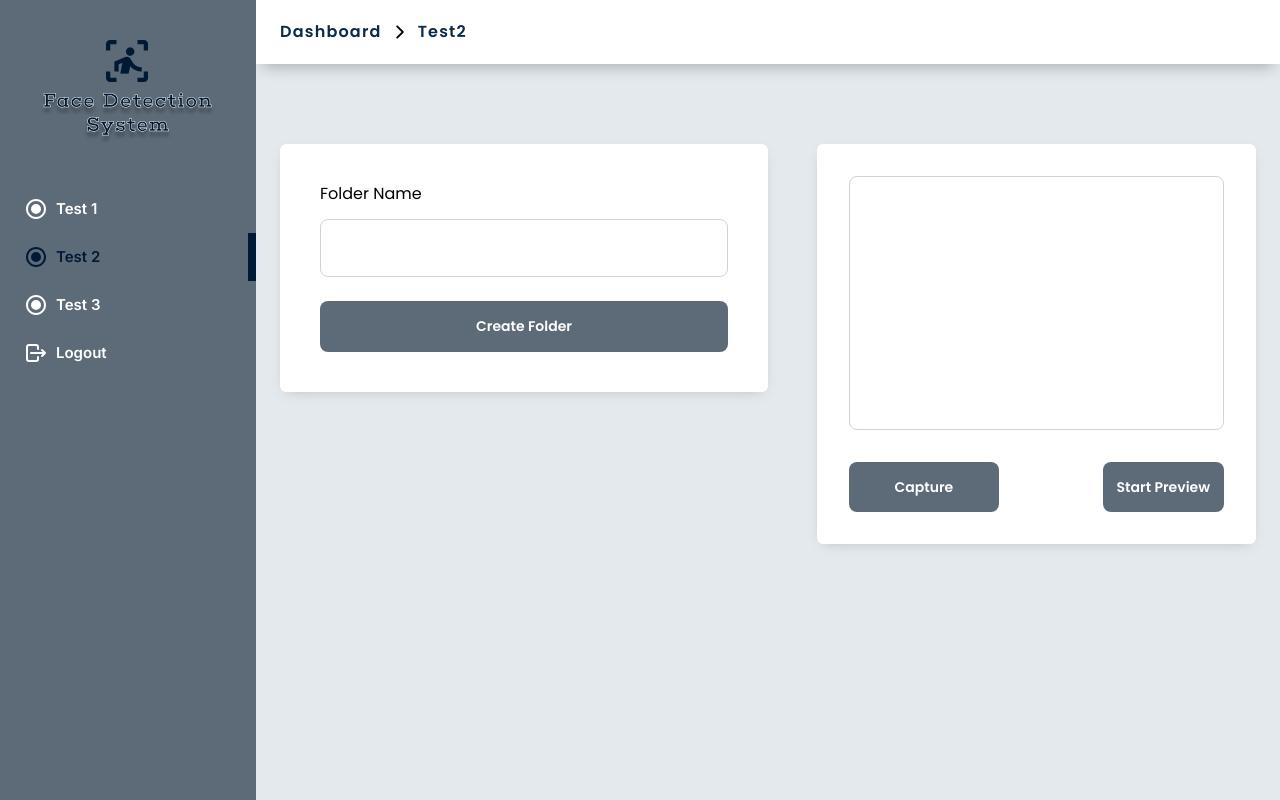
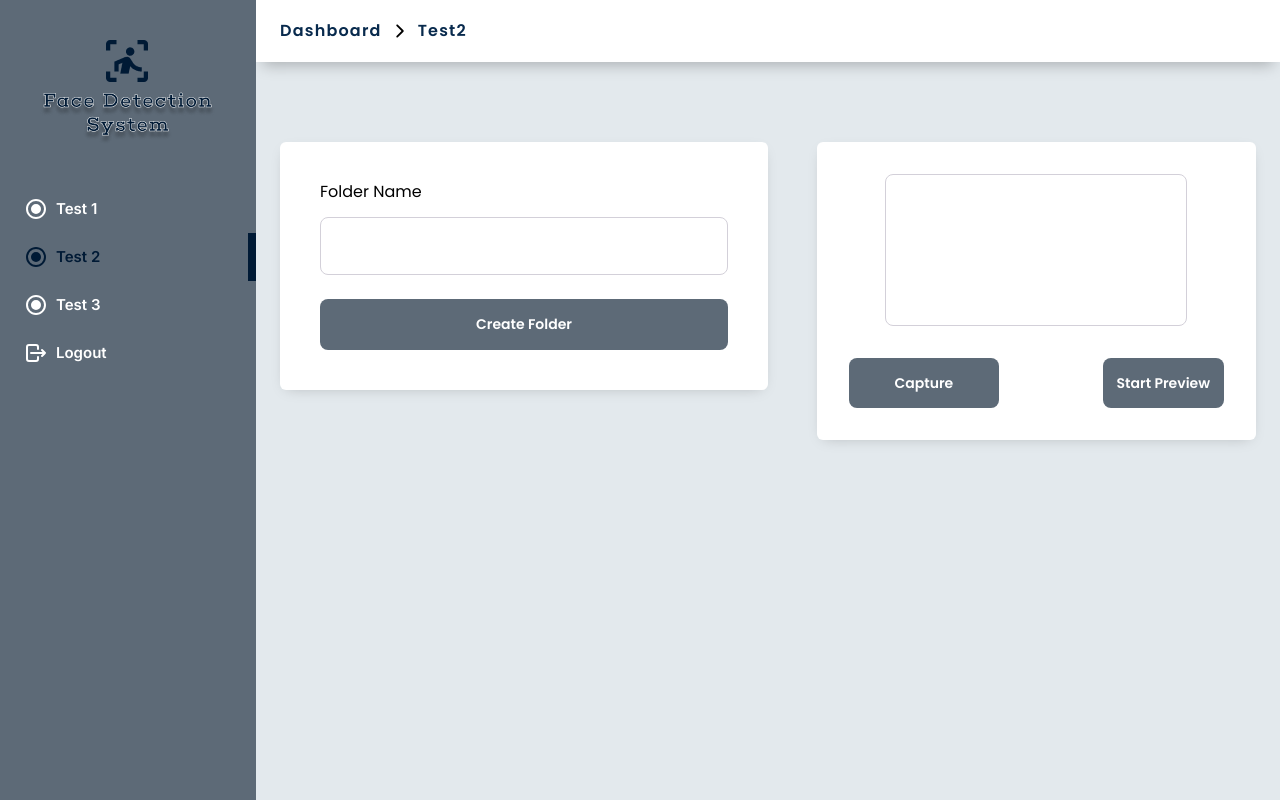
Before and after one commit to tech-911/AI, a React (Create React App) app: page /dashboard/test2 in a window 1280 px wide. Built offline with nearby package versions, Linux system fonts and the light colour scheme; no server answers; sample sign-in values are in the browser's storage.

Commit message:
...updating

```diff
--- a/src/components/dashboardBreadcrumbs/BreadCrumb.jsx
+++ b/src/components/dashboardBreadcrumbs/BreadCrumb.jsx
@@ -2,16 +2,27 @@ import React from "react";
 import { Link } from "react-router-dom";
 import { IoIosArrowForward } from "react-icons/io";
 import "./breadCrumb.scss";
-const BreadCrumb = ({ currentLink }) => {
+import { MdOutlineMenu } from "react-icons/md";
+const BreadCrumb = ({ currentLink, setSidebar, sidebar }) => {
   return (
-    <div className="flex items-center font-[inter] bread_crumb">
+    <div className="flex flex-row items-center bread_crumb">
+      <MdOutlineMenu
+        className="dash_hamburger cursor-pointer text-[black]"
+        onClick={() => {
+          setSidebar(!sidebar);
+        }}
+      />
+      <div className="Bread_links flex items-center font-[inter] ">
         <Link to="/dashboard/test1" className="link1">
           <p className="link_item1">Dashboard</p>
         </Link>
         <IoIosArrowForward className="mx-2 text-[20px]" />
         <Link to={""} className="link1">
-        <p className="link_item1">{currentLink}</p>
+          <p className="link_item1">{`${currentLink
+            .charAt(0)
+            .toUpperCase()}${currentLink.slice(1)}`}</p>
         </Link>
+      </div>
     </div>
   );
 };
--- a/src/components/dashboardBreadcrumbs/breadCrumb.scss
+++ b/src/components/dashboardBreadcrumbs/breadCrumb.scss
@@ -1,8 +1,18 @@
 .bread_crumb {
   background: #ffffff;
   box-shadow: 0px 10px 14px -7px rgba(0, 0, 0, 0.25);
-  height: 4rem;
+  // height: 4rem;
   padding-left: 1.5rem;
+  padding-top: 1rem;
+  padding-bottom: 1rem;
+  .dash_hamburger {
+    @media screen and (min-width: 850px) {
+      display: none;
+    }
+    font-size: 40px;
+    margin-right: 2rem;
+  }
+  .Bread_links {
     .link1 {
       .link_item1 {
         font-family: "Poppins";
@@ -20,3 +30,4 @@
       }
     }
   }
+}
--- a/src/pages/Main_Dashboard/About.js
+++ b/src/pages/Main_Dashboard/About.js
@@ -1,6 +1,5 @@
 import React from "react";
 import "./about.scss";
-import BreadCrumb from "../../components/dashboardBreadcrumbs/BreadCrumb";
 import { BsFillPersonFill } from "react-icons/bs";
 import { FcProcess } from "react-icons/fc";
 import { MdFaceRetouchingOff } from "react-icons/md";
@@ -9,7 +8,6 @@ const About = () => {
   const Navigate = useNavigate();
   return (
     <div className="flex flex-col h-full about_wrapper">
-      <BreadCrumb currentLink="Test1" />
       <div className="test1_section1 mt-20 flex items-center justify-between mx-[1.5rem]">
         <div className="enroll flex flex-col items-center w-[30%]">
           <BsFillPersonFill className="text-[50px] text-[#082a4d]" />
--- a/src/pages/Main_Dashboard/Dashboard.js
+++ b/src/pages/Main_Dashboard/Dashboard.js
@@ -9,11 +9,11 @@ import { MdOutlineMenu } from "react-icons/md";
 import { RiRadioButtonLine } from "react-icons/ri";
 import "./dash.scss";
 import { useState } from "react";
+import BreadCrumb from "../../components/dashboardBreadcrumbs/BreadCrumb";
 
 function Dashboard({ siginOUt }) {
   const [sidebar, setSidebar] = useState(0);
   const path = useLocation().pathname;
-
   return (
     <div className="h-full dash_wrapper">
       <div className="flex items-start h-full dash_container">
@@ -36,7 +36,9 @@ function Dashboard({ siginOUt }) {
             >
               <div
                 className={`flex items-center  ${
-                  path.includes("test1") ? "border-r-8 border-r-[#001A35] text-[#001A35]" : ""
+                  path.includes("test1")
+                    ? "border-r-8 border-r-[#001A35] text-[#001A35]"
+                    : ""
                 } w-full py-3`}
               >
                 <RiRadioButtonLine className="text-[24px]" />
@@ -51,7 +53,9 @@ function Dashboard({ siginOUt }) {
             >
               <div
                 className={`flex items-center ${
-                  path.includes("test2") ? "border-r-8 border-r-[#001A35] text-[#001A35]" : ""
+                  path.includes("test2")
+                    ? "border-r-8 border-r-[#001A35] text-[#001A35]"
+                    : ""
                 } w-full py-3`}
               >
                 <RiRadioButtonLine className="text-[24px]" />
@@ -66,7 +70,9 @@ function Dashboard({ siginOUt }) {
             >
               <div
                 className={`flex items-center ${
-                  path.includes("test3") ? "border-r-8 border-r-[#001A35] text-[#001A35]" : ""
+                  path.includes("test3")
+                    ? "border-r-8 border-r-[#001A35] text-[#001A35]"
+                    : ""
                 } w-full py-3`}
               >
                 <RiRadioButtonLine className="text-[24px]" />
@@ -99,11 +105,16 @@ function Dashboard({ siginOUt }) {
           }`}
         ></div>
         <div className="outlet-body w-screen h-full outlet-media overflow-x-hidden dash_outlet">
-          <MdOutlineMenu
-            className="dash_hamburger cursor-pointer text-[black]"
+          {/* <MdOutlineMenu
+            className="dash_hamburger cursor-pointer text-[black] mb-4"
             onClick={() => {
               setSidebar(!sidebar);
             }}
+          /> */}
+          <BreadCrumb
+            currentLink={path.split("/dashboard/")[1]}
+            setSidebar={setSidebar}
+            sidebar={sidebar}
           />
           <Outlet />
         </div>
--- a/src/pages/Main_Dashboard/Logs.js
+++ b/src/pages/Main_Dashboard/Logs.js
@@ -1,10 +1,8 @@
 import React, { useRef, useState } from "react";
 import "./logs.scss";
-import BreadCrumb from "../../components/dashboardBreadcrumbs/BreadCrumb";
 const Logs = () => {
   return (
     <div className="logs_wrapper overflow-x-hidden">
-      <BreadCrumb currentLink="Test3" />
       <div></div>
     </div>
   );
--- a/src/pages/Main_Dashboard/Monitor.js
+++ b/src/pages/Main_Dashboard/Monitor.js
@@ -1,14 +1,20 @@
-import React, { useRef, useState } from "react";
+import React, { useRef, useState, useEffect } from "react";
 import "./monitor.scss";
-import BreadCrumb from "../../components/dashboardBreadcrumbs/BreadCrumb";
+import axios from "axios";
 
 const Monitor = () => {
   const [imageSrc, setImageSrc] = useState(null);
+  const [vstream, setVstream] = useState(null);
   const [stopStream, setStopStream] = useState(0);
+  const [folder, setFolder] = useState("");
+  const [idValue, setIdValue] = useState(0);
   const videoRef = useRef(null);
   const canvasRef = useRef(null);
+  const folderRef = useRef();
 
-  const capture = () => {
+  const capture = async () => {
+    setIdValue(idValue + 1);
+    console.log(idValue);
     const context = canvasRef.current.getContext("2d");
     context.drawImage(
       videoRef.current,
@@ -17,8 +23,21 @@ const Monitor = () => {
       canvasRef.current.width,
       canvasRef.current.height
     );
-    setImageSrc(canvasRef.current.toDataURL("image/webp", 0.6));
-    console.log("Image Data: ",canvasRef.current.toDataURL("image/webp", 0.6).split(',')[1]);
+    // setImageSrc(canvasRef.current.toDataURL("image/webp", 0.6));
+    // console.log(
+    //   "Image Data: ",
+    //   canvasRef.current.toDataURL("image/webp", 0.6).split(",")[1]
+    // );
+    try {
+      const imageRes = await axios.post("http://127.0.0.1:4000/capture", {
+        id: idValue,
+        folder_name: folder,
+        image: canvasRef.current.toDataURL("image/webp", 0.6).split(",")[1],
+      });
+      console.log("ImageResponse: ", imageRes);
+    } catch (error) {
+      console.log("Error: ", error);
+    }
   };
 
   const startVideo = async () => {
@@ -27,38 +46,65 @@ const Monitor = () => {
       const stream = await navigator.mediaDevices.getUserMedia({
         video: { facingMode: "user" },
       });
+      setVstream(stream);
       videoRef.current.srcObject = stream;
       await videoRef.current.play();
     } catch (err) {
       console.error(err);
     }
   };
-  const endVideo = () => {
+
+  const createFolder = async () => {
+    try {
+      const folderRes = await axios.post("http://127.0.0.1:4000/register", {
+        folder_name: folder,
+      });
+      console.log(folderRes);
+      folderRef.current.value = "";
+    } catch (error) {
+      console.log("Error: ", error);
+      folderRef.current.value = "";
+    }
+  };
+  const handleFolder = (e) => {
+    setFolder(e.target.value);
+  };
+
+  const endVideo = async () => {
     videoRef.current.srcObject = null;
     videoRef.current.pause();
     setStopStream(!stopStream);
+    vstream.getTracks().forEach((track) => track.stop());
+    setVstream(null);
   };
 
   return (
     <div className="monitor_wrapper flex flex-col h-[100%] w-[100%]">
-      <BreadCrumb currentLink="Test2" />
+      {/* <BreadCrumb currentLink="Test2" /> */}
       <div className="monitor_section flex flex-row justify-between mt-20">
         <div className="folderName">
           <label className="folderNameLabel" htmlFor="folderName">
             Folder Name
           </label>
           <input
+            ref={folderRef}
+            onChange={(e) => {
+              handleFolder(e);
+            }}
             className="outline-[#5d6a77] mt-4 w-full folderNameInput"
             type="text"
             id="folderName"
           />
-          <button className="mt-6 w-full folderNameButton">
+          <button
+            onClick={createFolder}
+            className="mt-6 w-full folderNameButton"
+          >
             Create Folder
           </button>
         </div>
         <div className="capture">
           <div className="preview flex flex-col items-center justify-center">
-            <video ref={videoRef} className="w-full" />
+            <video ref={videoRef} className="w-full rounded-[8px]" />
           </div>
           <div className="capture_button_wrapper ">
             <button onClick={capture} className="capture_button1">
--- a/src/pages/Main_Dashboard/about.scss
+++ b/src/pages/Main_Dashboard/about.scss
@@ -3,10 +3,17 @@
   box-shadow: 0px 4px 14px -7px rgba(0, 0, 0, 0.25);
   border-radius: 6px;
   padding: 1.5rem 1.5rem;
-
+  @media screen and (max-width: 600px) {
+    flex-direction: column;
+    width: 100%;
+    margin-bottom: 1rem;
+  }
 }
 .about_wrapper {
   .test1_section1 {
+    @media screen and (max-width: 600px) {
+      flex-direction: column;
+    }
     .enroll {
       @include entroll;
     }
--- a/src/pages/Main_Dashboard/dash.scss
+++ b/src/pages/Main_Dashboard/dash.scss
@@ -2,9 +2,9 @@
   background: #e3e9ed;
 }
 
-.outlet-media > div:first-child {
-  height: 100%;
-}
+// .outlet-media > div:first-child {
+//   height: 100%;
+// }
 
 /* @media only screen and (max-width: 2537px) and (min-width: 1280px) {
   .outlet-media {
@@ -64,14 +64,7 @@
       }
     }
     .dash_outlet {
-      .dash_hamburger {
-        @media screen and (min-width: 850px) {
-          display: none;
-        }
-        font-size: 40px;
-        margin-left: 2.5rem;
-        margin-top: 2.5rem;
-      }
+
     }
   }
 }
--- a/src/pages/Main_Dashboard/monitor.scss
+++ b/src/pages/Main_Dashboard/monitor.scss
@@ -17,6 +17,9 @@
 
 .monitor_wrapper {
   .monitor_section {
+    @media screen and (max-width: 600px) {
+      flex-direction: column;
+    }
     padding-left: 1.5rem;
     padding-right: 1.5rem;
     height: 50vh;
@@ -27,6 +30,9 @@
       width: 50%;
       padding: 2.5rem 2.5rem;
       height: fit-content;
+      @media screen and (max-width: 600px) {
+        width: 100%;
+      }
       .folderNameLabel {
         font-family: "Poppins";
         font-style: normal;
@@ -64,17 +70,22 @@
     .capture {
       display: flex;
       flex-direction: column;
-      align-items: flex-start;
+      align-items: center;
       background: #ffffff;
       box-shadow: 0px 4px 14px -7px rgba(0, 0, 0, 0.25);
       border-radius: 6px;
       width: 45%;
       padding: 2rem;
+      height: fit-content;
+      @media screen and (max-width: 600px) {
+        width: 100%;
+        margin-top: 2rem;
+      }
       .preview {
         border: 1px solid #d3d0d9;
         border-radius: 8px;
-        width: 100%;
-        height: 80%;
+        width: fit-content;
+        height: fit-content;
       }
       .capture_button_wrapper {
         display: flex;
@@ -82,12 +93,22 @@
         align-items: center;
         justify-content: space-between;
         width: 100%;
+        @media screen and (max-width: 990px) {
+          flex-direction: column;
+        }
         .capture_button1 {
           @include capture;
           width: 40%;
+          @media screen and (max-width: 990px) {
+            width: 100%;
+          }
         }
         .capture_button2 {
           @include capture;
+          @media screen and (max-width: 990px) {
+            width: 100%;
+            margin-top: 0.8rem;
+          }
         }
       }
     }
```
Lines whose indentation alone changed are shown as unchanged.
